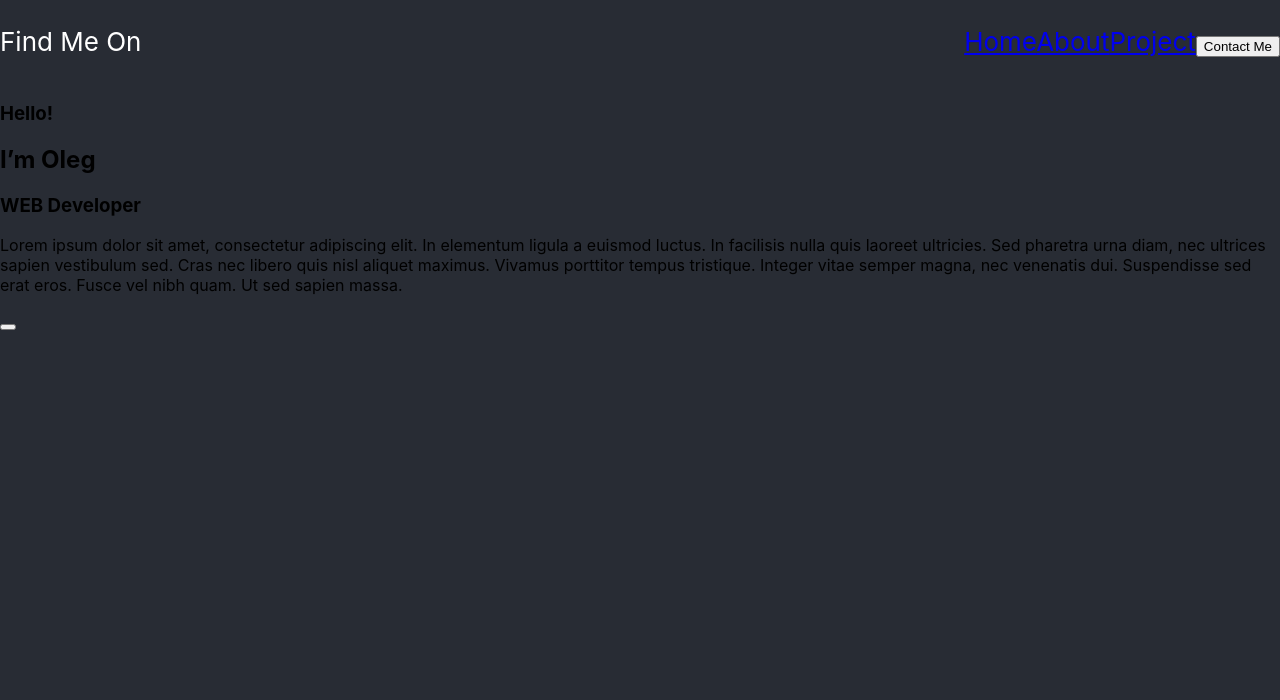
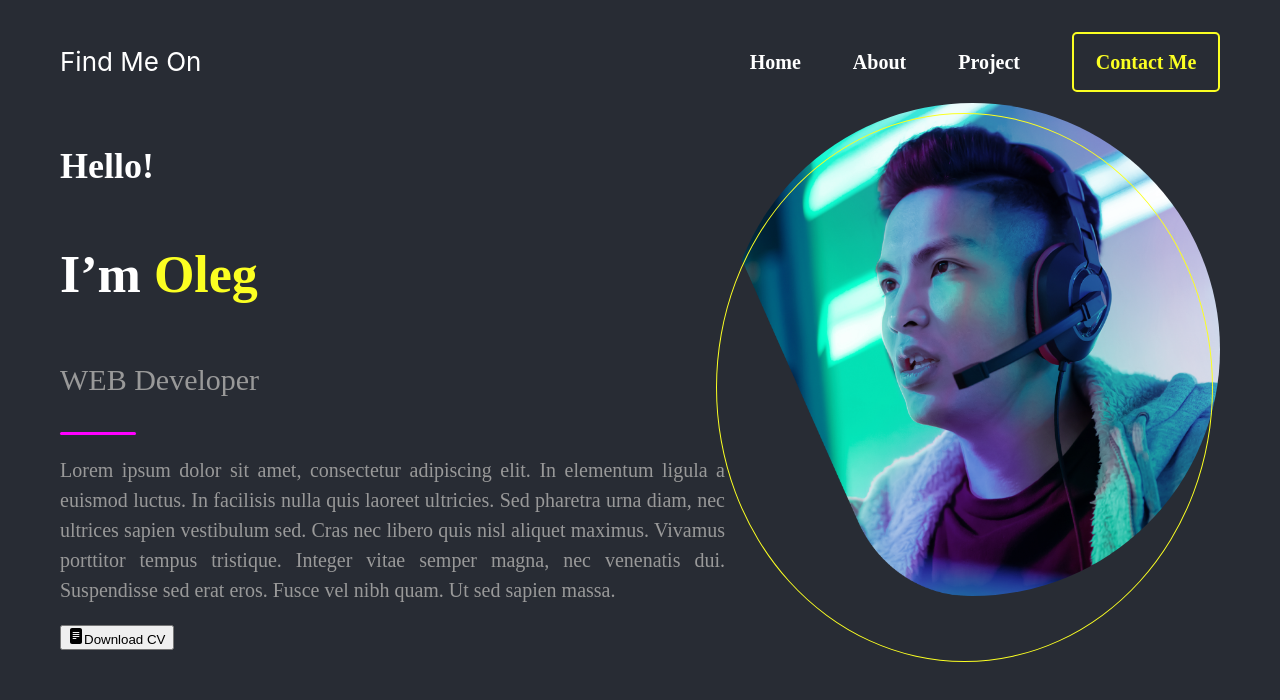
Before and after one commit to zTironz/tiron.dev, a React (Create React App) app: page / in a window 1280 px wide. Shown: the top 700 px of the page. Built offline with nearby package versions, Linux system fonts and the light colour scheme.

Commit message:
menu, photo, styles, description changes

```diff
--- a/src/App.css
+++ b/src/App.css
@@ -1,6 +1,8 @@
 .App {
   margin: 0 auto;
   max-width: 1440px;
+  padding: 20px 60px;
+  box-sizing: border-box;
 }
 
 
@@ -24,8 +26,109 @@
     justify-content: space-between;
 }
 
+.header__menu {
+  display: flex;
+    gap: 2em;
+    align-items: center;
+}
+
+.header__link {
+  text-decoration: none;
+  font-family: 'Poppins';
+font-style: normal;
+font-weight: 600;
+font-size: 20px;
+line-height: 30px;
+color: #FFFFFF;
+}
+
+.contact {
+  color: #FBFF22;
+  font-family: 'Poppins';
+font-style: normal;
+font-weight: 600;
+font-size: 20px;
+line-height: 30px;
+  background-color: transparent;
+width: 148px;
+height: 60px;
+cursor: pointer;
+border: 2px solid #FBFF22;
+border-radius: 5px;
+}
+
 .hero__section {
   display: flex;
+}
+
+.hero__text {
+  font-family: 'Poppins';
+font-style: normal;
+font-weight: 600;
+font-size: 36px;
+line-height: 54px;
+color: #FFFFFF;
+}
+.hero__title {
+  font-family: 'Poppins';
+font-style: normal;
+font-weight: 600;
+font-size: 52px;
+line-height: 78px;
+color: #FFFFFF;
+
+}
+.hero__name {
+  color: #FBFF22;
+}
+.hero__prof {
+  font-family: 'Poppins';
+font-style: normal;
+font-weight: 500;
+font-size: 30px;
+line-height: 45px;
+color: #999999;
+}
+
+.hero__line {
+  width: 76px;
+  height: 3px;
+  display: block;
+  background-color: magenta;
+  border-radius: 2px;
+}
+
+.hero__description {
+  font-family: 'Poppins';
+font-style: normal;
+position: relative;
+font-weight: 400;
+font-size: 20px;
+line-height: 30px;
+text-align: justify;
+color: #999999;
+}
+
+
+.hero__wrapper {
+  position: relative;
+    display: flex;
+}
+
+.hero__img {
+  width: 495px;
+  height: 493px;
+  border-radius: 50%;
+}
+
+.hero__img-wrapper {
+  position: absolute;
+    width: 100%;
+    height: 100%;
+    top: 10px;
+    left: -9px;
+    border-radius: 50%;
+    border: 1px solid #FBFF22;
 }
 
 /* @keyframes App-logo-spin {
--- a/src/components/Hero.jsx
+++ b/src/components/Hero.jsx
@@ -1,19 +1,22 @@
 import React from 'react';
+import CV from '../images/cv.svg'
 
 const Hero = () => {
     return (
         <div className='hero__section'>
             <div>
-            <h3>Hello!</h3>
-            <h1>I’m Oleg</h1>
-            <h3>WEB Developer</h3>
-            <p>
+            <h3 className='hero__text'>Hello!</h3>
+            <h1 className='hero__title'>I’m <span className='hero__name'>Oleg</span></h1>
+            <h3 className='hero__prof'>WEB Developer</h3>
+            <span className='hero__line'></span>
+            <p className='hero__description'>
             Lorem ipsum dolor sit amet, consectetur adipiscing elit. In elementum ligula a euismod luctus. In facilisis nulla quis laoreet ultricies. Sed pharetra urna diam, nec ultrices sapien vestibulum sed. Cras nec libero quis nisl aliquet maximus. Vivamus porttitor tempus tristique. Integer vitae semper magna, nec venenatis dui. Suspendisse sed erat eros. Fusce vel nibh quam. Ut sed sapien massa.
             </p>
-            <button></button>
+            <button><img src={CV} alt='cv' />Download CV</button>
             </div>
-            <div>
-            <img src='' alt="" />
+            <div className='hero__wrapper'>
+            <img className='hero__img' src={require('../images/photo.png')} alt="hero" />
+            <div className='hero__img-wrapper'></div>
             </div>
         </div>
     );
--- a/src/components/Navbar.jsx
+++ b/src/components/Navbar.jsx
@@ -8,10 +8,10 @@ const NavBar = () => {
           <p>Find Me On</p>
           </div>
           <div className='header__menu'>
-            <a href='#'>Home</a>
-            <a href='#'>About</a>
-            <a href='#'>Project</a>
-            <a href="#"><button>Contact Me</button></a>
+            <a className='header__link' href='/home'>Home</a>
+            <a className='header__link' href='/about'>About</a>
+            <a className='header__link' href='/project'>Project</a>
+            <a className='header__link' href="/contact"><button className='contact'>Contact Me</button></a>
 
           </div>
         </div>
```
Also changed, not shown: src/images/cv.svg (added).
